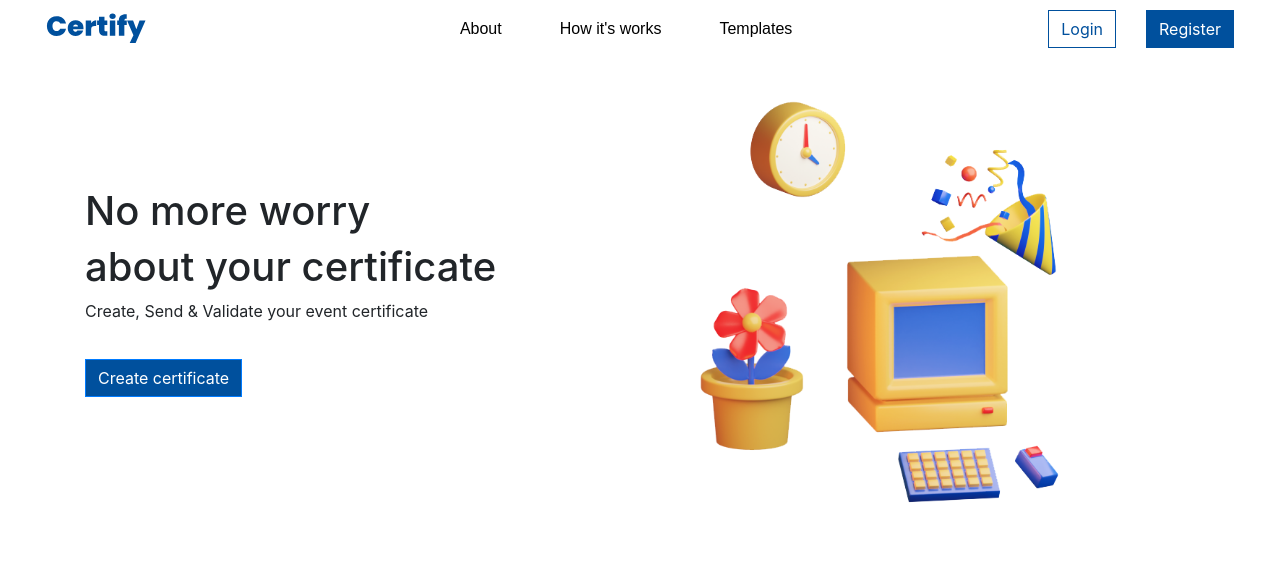
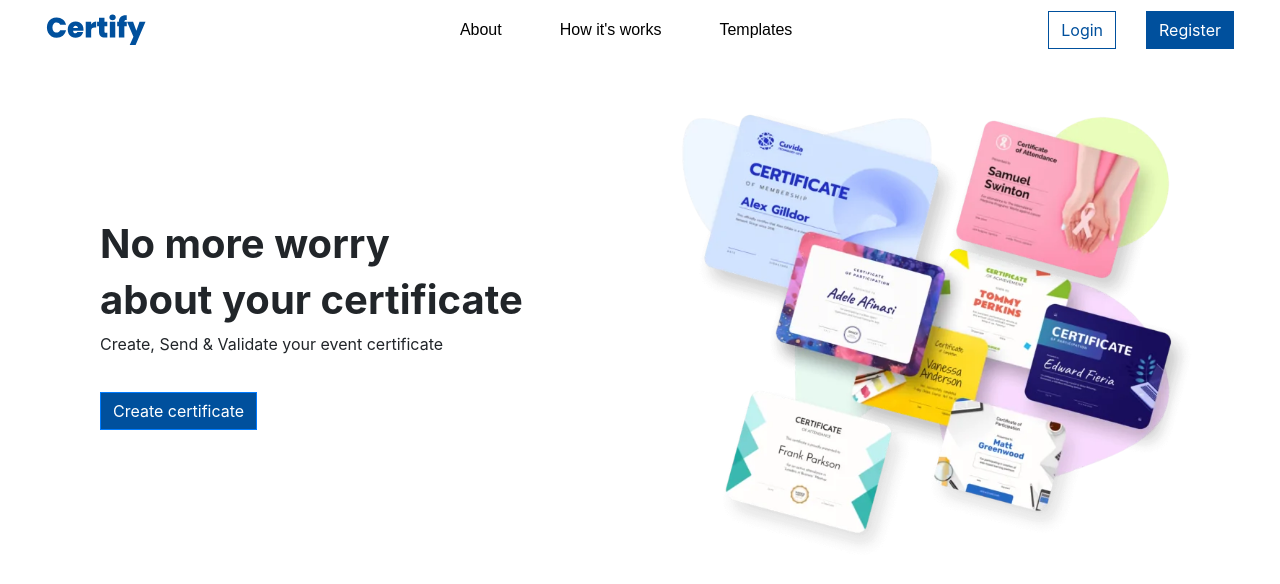
Before and after one commit to team-04-certify/client, a React (Create React App) app in the folder certify/: page / in a window 1280 px wide. Shown: the top 584 px of the page. Built offline with nearby package versions, Linux system fonts and the light colour scheme.

Commit message:
styling some component

```diff
--- a/certify/src/App.css
+++ b/certify/src/App.css
@@ -29,11 +29,16 @@ btn-secondary {
 /* Global ends */
 
 /* Navbar home */
-#navbar-home {
+.navbar-home {
   flex: 1;
   flex-direction: row;
   justify-content: space-between;
   height: 60px;
+  position: absolute;
+  top: 0;
+  left: 0;
+  right: 0;
+  z-index: 9;
 }
 
 .logo {
@@ -55,8 +60,9 @@ btn-secondary {
 
 /* Landing page */
 .landing-page {
-  margin: 50px;
+  margin-top: 50px;
   padding-left: 30px;
+  padding-top: 40px;
   flex: 1;
   flex-direction: row;
   justify-content: space-between;
@@ -70,9 +76,10 @@ btn-secondary {
   font-weight: bold;
 }
 
-.landing-page img {
-  width: 400px;
-}
+/* .landing-page img {
+  width: 600px;
+  height: auto;
+} */
 
 /* Landing page ends */
 
--- a/certify/src/Components/NavbarHome.js
+++ b/certify/src/Components/NavbarHome.js
@@ -38,7 +38,7 @@ export default function NavbarHome() {
 
   return (
     <>
-      <Navbar className="justify-content-between">
+      <Navbar className="navbar-home justify-content-between">
         <Nav style={styles.logo} className="mr-auto">
           <Navbar.Brand href="#home">
             <Link to="/">
--- a/certify/src/Pages/CreateEvent.js
+++ b/certify/src/Pages/CreateEvent.js
@@ -105,6 +105,7 @@ export default function CreateEvent() {
         style={styles.button}
         variant="primary"
         type="submit"
+        className="mt-3"
       >
         Create
       </Button>
--- a/certify/src/Pages/LandingPage.js
+++ b/certify/src/Pages/LandingPage.js
@@ -5,7 +5,7 @@ import { useDispatch } from "react-redux";
 import { useHistory } from "react-router-dom";
 import allActions from "../Store/Actions";
 
-import img from "../assets/landing-page.png";
+import img from "../assets/landing-page.webp";
 
 export default function LandingPage() {
   const styles = {
@@ -38,7 +38,7 @@ export default function LandingPage() {
   }, []);
 
   return (
-    <Container>
+    <Container className="landing-page">
       <Row>
         <Col style={styles.title} sm={6}>
           <h1>No more worry</h1>
--- a/certify/src/Pages/Login.js
+++ b/certify/src/Pages/Login.js
@@ -77,6 +77,7 @@ export default function Login() {
   };
 
   return (
+    <div className="d-flex justify-content-center align-items-center" style={{padding:"60px"}}>
       <div style={styles.form}>
         <h4 style={styles.title}>Login</h4>
         <Form.Group controlId="email">
@@ -101,11 +102,13 @@ export default function Login() {
         <Button
           onClick={handleOnSubmit}
           style={styles.button}
+          className="mt-3"
           variant="primary"
           type="submit"
         >
           Login
         </Button>
       </div>
+    </div>
   );
 }
--- a/certify/src/Pages/Register.js
+++ b/certify/src/Pages/Register.js
@@ -76,6 +76,7 @@ export default function Register() {
   };
 
   return (
+    <div className="d-flex justify-content-center align-items-center" style={{padding:"60px"}}>
       <div style={styles.form}>
         <h4 style={styles.title}>Register</h4>
         {error &&
@@ -118,11 +119,13 @@ export default function Register() {
         <Button
           onClick={handleOnSubmit}
           style={styles.button}
+          className="mt-3"
           variant="primary"
           type="submit"
         >
           Register
         </Button>
       </div>
+    </div>
   );
 }
--- a/certify/src/Pages/UpdateEvent.js
+++ b/certify/src/Pages/UpdateEvent.js
@@ -148,6 +148,7 @@ export default function UpdateEvent() {
           onClick={handleOnSubmit}
           variant="primary"
           type="submit"
+          className="mt-3"
         >
           Save
         </Button>
@@ -156,6 +157,7 @@ export default function UpdateEvent() {
           onClick={cancelUpdate}
           variant="primary"
           type="submit"
+          className="mt-3"
         >
           Cancel
         </Button>
```
Also changed, not shown: certify/src/assets/landing-page.webp (added). Lines whose indentation alone changed are shown as unchanged.
